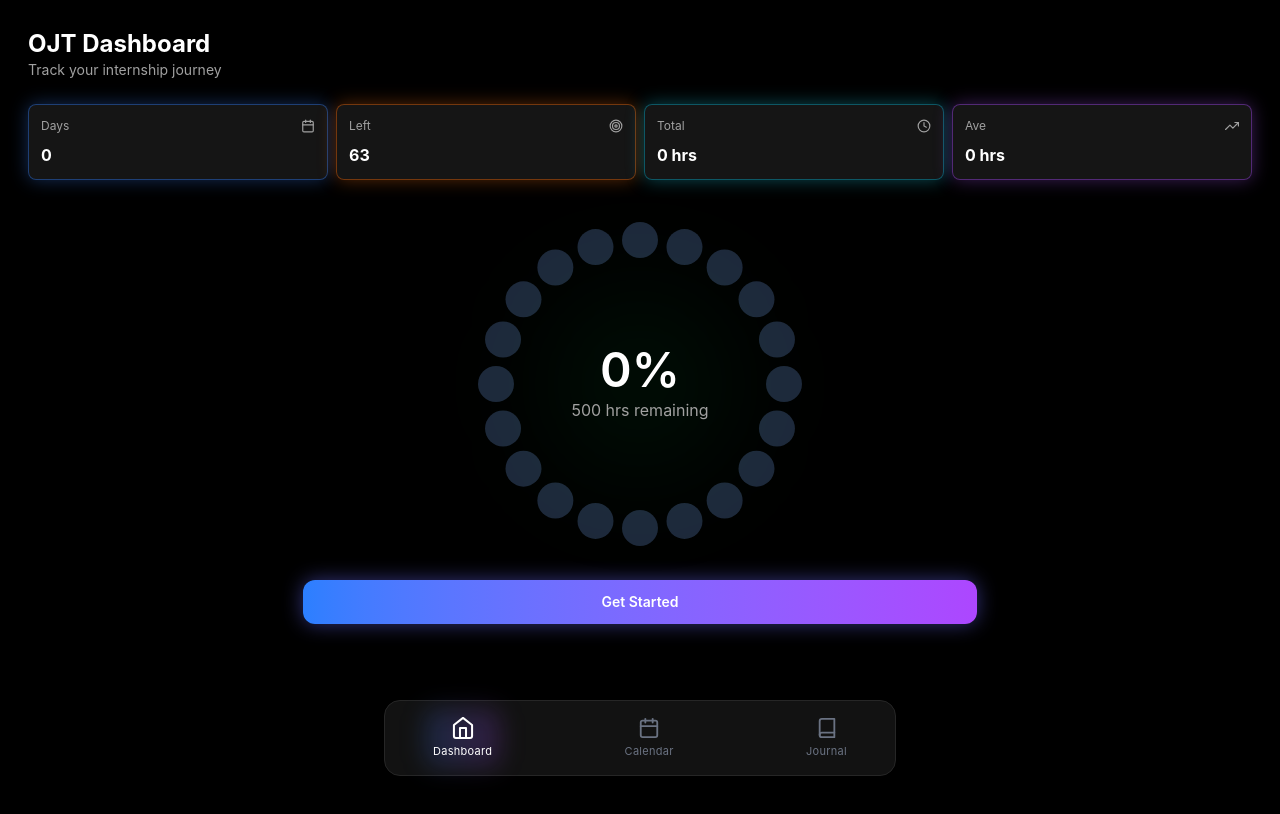
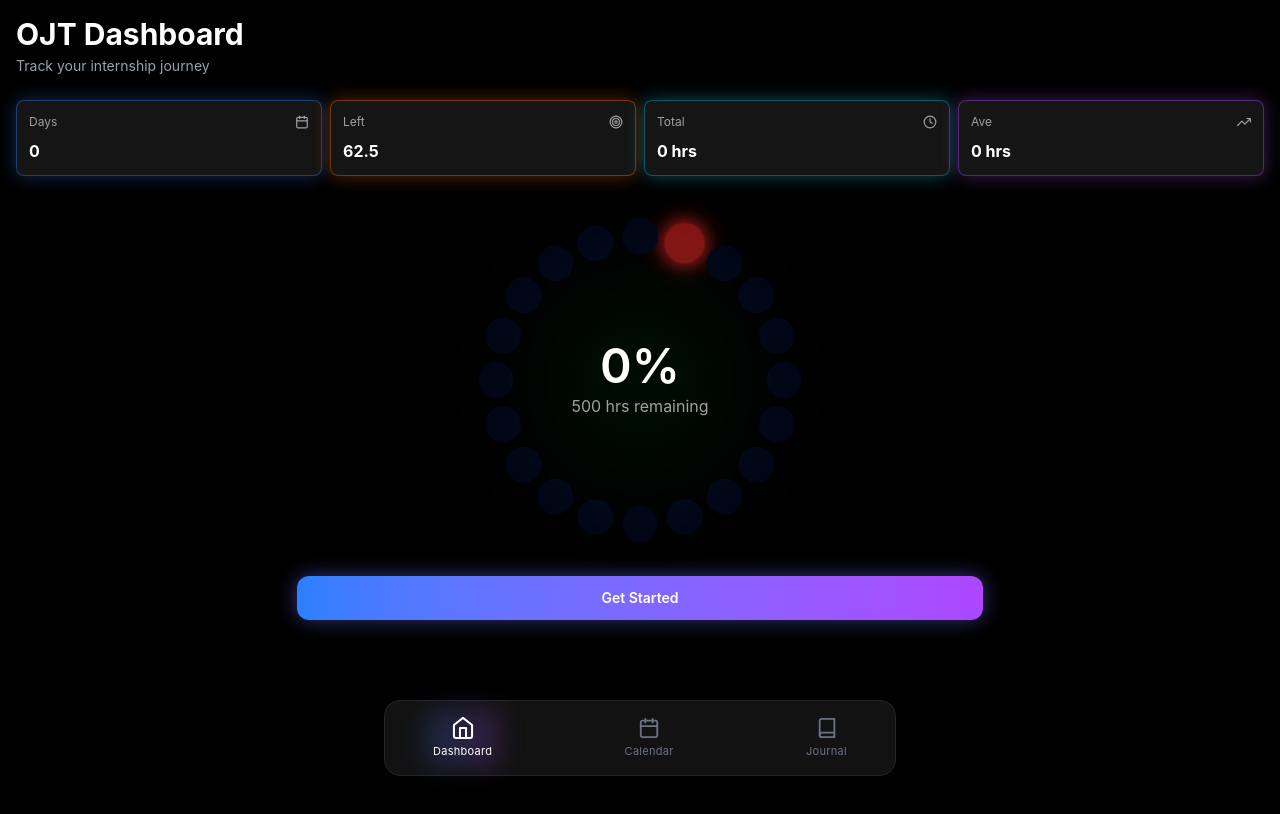
Before and after one commit to bri26-dev/ojt-tracker, a React (Vite) app: page / in a window 1280 px wide. Shown: the top 814 px of the page. Built offline with nearby package versions, Linux system fonts and the light colour scheme.

Commit message:
animation update

```diff
--- a/src/App.jsx
+++ b/src/App.jsx
@@ -1,4 +1,6 @@
 import { useState, useEffect } from "react";
+import { motion, AnimatePresence } from "framer-motion";
+
 import Sidebar from "./components/Sidebar";
 import Dashboard from "./components/Dashboard";
 import Journal from "./components/Journal";
@@ -6,22 +8,46 @@ import CalendarTracker from "./components/CalendarTracker";
 import Toast from "./components/Toast";
 import { calculateHours } from "./utils/calculateHours";
 
+/* ================= PAGE ORDER ================= */
+const pageOrder = ["dashboard", "calendar", "journal"];
+
+/* ================= ANIMATION ================= */
+const variants = {
+  initial: (direction) => ({
+    x: direction > 0 ? 100 : -100,
+    opacity: 0,
+  }),
+  animate: {
+    x: 0,
+    opacity: 1,
+  },
+  exit: (direction) => ({
+    x: direction > 0 ? -100 : 100,
+    opacity: 0,
+  }),
+};
+
+const transition = {
+  duration: 0.3,
+  ease: [0.25, 0.8, 0.25, 1],
+};
+
 function App() {
+  const [showJournalFab, setShowJournalFab] = useState(false);
+
   const [entries, setEntries] = useState(() => {
     const saved = localStorage.getItem("ojtEntries");
     return saved ? JSON.parse(saved) : [];
   });
 
   const [activePage, setActivePage] = useState("dashboard");
+  const [direction, setDirection] = useState(0);
 
   const [toast, setToast] = useState(null);
 
   const showToast = (message, type = "success") => {
     setToast({ message, type });
-
-    setTimeout(() => {
-      setToast(null);
-    }, 3000);
+    setTimeout(() => setToast(null), 3000);
   };
 
   useEffect(() => {
@@ -36,19 +62,49 @@ function App() {
   const remainingHours = 500 - totalHours;
   const progressPercent = (totalHours / 500) * 100;
 
+  /* 🔥 FIXED PAGE CHANGE */
+  const handlePageChange = (newPage) => {
+    const currentIndex = pageOrder.indexOf(activePage);
+    const newIndex = pageOrder.indexOf(newPage);
+
+    // 👉 If leaving Journal, hide FAB FIRST
+    if (activePage === "journal" && newPage !== "journal") {
+      setShowJournalFab(false);
+
+      setTimeout(() => {
+        setDirection(newIndex > currentIndex ? 1 : -1);
+        setActivePage(newPage);
+      }, 120); // delay BEFORE slide-out
+
+      return;
+    }
+
+    setDirection(newIndex > currentIndex ? 1 : -1);
+    setActivePage(newPage);
+  };
+
   return (
     <div className="min-h-screen bg-black text-white flex flex-col">
-      {/* TOAST */}
       {toast && <Toast message={toast.message} type={toast.type} />}
 
       <div className="flex-1 overflow-y-auto p-4 pb-24">
+        <AnimatePresence mode="wait" custom={direction}>
+          <motion.div
+            key={activePage}
+            custom={direction}
+            variants={variants}
+            initial="initial"
+            animate="animate"
+            exit="exit"
+            transition={transition}
+          >
             {activePage === "dashboard" && (
               <Dashboard
-            entries={entries} // MUST BE HERE
+                entries={entries}
                 totalHours={totalHours}
                 remainingHours={remainingHours}
                 progressPercent={progressPercent}
-            setActivePage={setActivePage}
+                setActivePage={handlePageChange}
               />
             )}
 
@@ -57,13 +113,18 @@ function App() {
                 entries={entries}
                 setEntries={setEntries}
                 showToast={showToast}
+                isActive={activePage === "journal"}
+                showFab={showJournalFab}
+                setShowFab={setShowJournalFab}
               />
             )}
 
             {activePage === "calendar" && <CalendarTracker entries={entries} />}
+          </motion.div>
+        </AnimatePresence>
       </div>
 
-      <Sidebar activePage={activePage} setActivePage={setActivePage} />
+      <Sidebar activePage={activePage} setActivePage={handlePageChange} />
     </div>
   );
 }
--- a/src/components/Dashboard.jsx
+++ b/src/components/Dashboard.jsx
@@ -1,4 +1,5 @@
 import { FiCalendar, FiClock, FiTrendingUp, FiTarget } from "react-icons/fi";
+import { useEffect, useState } from "react";
 
 function Dashboard({
   entries = [],
@@ -7,23 +8,21 @@ function Dashboard({
   progressPercent = 0,
   setActivePage,
 }) {
-  const GOAL_DAYS = 62.5; // 🔥 500 / 8
+  /* ================= CONSTANTS ================= */
+  const TOTAL_GOAL_HOURS = 500;
+  const HOURS_PER_DAY = 8;
 
-  /* 🔥 DAYS LOGGED */
   const completedDays = new Set(
     entries
       .filter((e) => e && typeof e.date === "string" && e.date.length > 0)
       .map((e) => e.date),
   ).size;
 
-  /* 🔥 AVERAGE */
   const avgHours = completedDays > 0 ? totalHours / completedDays : 0;
-
-  /* 🔥 DAYS LEFT BASED ON GOAL */
-  const remainingDays = Math.max(Math.ceil(GOAL_DAYS - completedDays), 0);
-
+  const remainingDays = Math.max(remainingHours / HOURS_PER_DAY, 0);
   const isNew = entries.length === 0;
 
+  /* ================= STATS ================= */
   const stats = [
     {
       label: "Days",
@@ -33,44 +32,66 @@ function Dashboard({
     },
     {
       label: "Left",
-      value: `${Number(remainingDays.toFixed(1)).toString()}`,
+      value: `${Number(remainingDays.toFixed(1))}`,
       icon: <FiTarget size={14} />,
       glow: "shadow-[0_0_18px_rgba(249,115,22,0.35)] border-orange-500/40",
     },
     {
       label: "Total",
-      value: `${Number(totalHours.toFixed(1)).toString()} hrs`,
+      value: `${Number(totalHours.toFixed(1))} hrs`,
       icon: <FiClock size={14} />,
       glow: "shadow-[0_0_18px_rgba(34,211,238,0.35)] border-cyan-500/40",
     },
     {
       label: "Ave",
-      value: `${Number(avgHours.toFixed(1)).toString()} hrs`,
+      value: `${Number(avgHours.toFixed(1))} hrs`,
       icon: <FiTrendingUp size={14} />,
       glow: "shadow-[0_0_18px_rgba(168,85,247,0.35)] border-purple-500/40",
     },
   ];
 
-  /* 🔥 STATIC COLOR */
-  const getDotColor = (index) => {
-    const ratio = index / 19;
+  /* ================= COLOR ================= */
+  const getDotColor = (index, boost = 0) => {
+    let baseHue;
 
-    if (progressPercent < 25) return `hsl(0 85% ${22 + ratio * 28}%)`;
-    if (progressPercent < 50) return `hsl(28 95% ${28 + ratio * 25}%)`;
-    if (progressPercent < 75) return `hsl(90 80% ${28 + ratio * 25}%)`;
-    if (progressPercent < 100) return `hsl(142 75% ${28 + ratio * 25}%)`;
+    if (progressPercent < 25) baseHue = 0;
+    else if (progressPercent < 50) baseHue = 28;
+    else if (progressPercent < 75) baseHue = 90;
+    else if (progressPercent < 100) baseHue = 142;
+    else baseHue = 210;
 
-    return `hsl(210 90% ${30 + ratio * 25}%)`;
+    const section = Math.floor(index / 5);
+    const local = (index % 5) / 4;
+
+    const baseLightness = [26, 30, 34, 38];
+    const baseSaturation = [70, 78, 86, 94];
+
+    const lightness = baseLightness[section] + local * 4 + boost * 6;
+    const saturation = baseSaturation[section] + local * 4 + boost * 4;
+
+    return `hsl(${baseHue} ${saturation}% ${lightness}%)`;
   };
 
-  const filledCount = Math.round((progressPercent / 100) * 20);
+  /* ================= PROGRESS ================= */
+  const filledCount = Math.max(1, Math.round((progressPercent / 100) * 20));
+
+  /* ================= SNAKE ANIMATION ================= */
+  const [pulseIndex, setPulseIndex] = useState(0);
+
+  useEffect(() => {
+    const interval = setInterval(() => {
+      setPulseIndex((prev) => (prev + 1) % 20); // full loop always
+    }, 130); // speed
+
+    return () => clearInterval(interval);
+  }, []);
 
   return (
-    <div className="min-h-screen text-white p-3 space-y-6">
+    <div className="min-h-screen text-white space-y-6">
       {/* HEADER */}
       <div>
-        <h1 className="text-2xl font-bold">OJT Dashboard</h1>
-        <p className="text-neutral-400 text-sm">
+        <h2 className="text-3xl font-bold text-white">OJT Dashboard</h2>
+        <p className="text-gray-400 text-sm mt-1">
           Track your internship journey
         </p>
       </div>
@@ -86,7 +107,6 @@ function Dashboard({
               <p className="text-[12px] truncate">{card.label}</p>
               {card.icon}
             </div>
-
             <h3 className="text-base font-bold mt-2">{card.value}</h3>
           </div>
         ))}
@@ -103,25 +123,49 @@ function Dashboard({
               const angle = (i / 20) * 2 * Math.PI + offset;
 
               const radius = 80;
-
               const x = 110 + radius * Math.cos(angle);
               const y = 110 + radius * Math.sin(angle);
 
               const filled = i < filledCount;
+
+              /* 🔥 snake distance (one direction only) */
+              const distance = (pulseIndex - i + 20) % 20;
+
+              const trailLength = 6;
+
+              const isActive = filled;
+
+              let boost = 0;
+              let size = 10;
+              let glow = 0;
+
+              if (isActive && distance < trailLength) {
+                const t = 1 - distance / trailLength;
+                const eased = t * t;
+
+                boost = eased;
+                size = 10 + eased * 2;
+                glow = eased * 12;
+              }
+
+              const color = getDotColor(i, boost);
 
               return (
                 <circle
                   key={i}
                   cx={x}
                   cy={y}
-                  r="10"
+                  r={size}
                   style={{
-                    fill: filled ? getDotColor(i) : "#1e293b",
+                    fill: filled ? color : "#020617",
                     filter: filled
-                      ? "drop-shadow(0 0 10px rgba(255,255,255,0.15))"
+                      ? `
+    drop-shadow(0 0 ${1 + glow * 0.4}px ${color})
+    drop-shadow(0 0 ${2 + glow * 0.6}px ${color})
+  `
                       : "none",
+                    transition: isActive ? "all 0.25s ease-out" : "none",
                   }}
-                  className="transition-all duration-700"
                 />
               );
             })}
--- a/src/components/ProgressBar.jsx
+++ /dev/null
@@ -1,89 +0,0 @@
-import { useEffect, useState } from "react";
-
-function ProgressBar({ progress, totalHours, goalHours }) {
-  const size = 300;
-  const stroke = 20;
-  const radius = (size - stroke) / 2;
-  const circumference = 2 * Math.PI * radius;
-
-  const [animatedProgress, setAnimatedProgress] = useState(0);
-
-  useEffect(() => {
-    const timeout = setTimeout(() => {
-      setAnimatedProgress(progress);
-    }, 150);
-    return () => clearTimeout(timeout);
-  }, [progress]);
-
-  const safeProgress = Math.min(animatedProgress, 100);
-
-  const strokeDashoffset = circumference - (safeProgress / 100) * circumference;
-
-  const remaining = Math.max(goalHours - totalHours, 0);
-
-  const getColor = () => {
-    if (progress >= 100) return "#22c55e";
-    if (progress >= 70) return "#3b82f6";
-    if (progress >= 40) return "#f59e0b";
-    return "#ef4444";
-  };
-
-  return (
-    <div className="flex flex-col items-center space-y-6">
-      <div className="relative flex items-center justify-center">
-        {/* Soft Glow */}
-        <div
-          className="absolute rounded-full blur-2xl opacity-15"
-          style={{
-            width: size * 0.75,
-            height: size * 0.75,
-            backgroundColor: getColor(),
-          }}
-        />
-
-        <svg height={size} width={size} className="rotate-[-90deg]">
-          {/* Track */}
-          <circle
-            stroke="#1f2937"
-            fill="transparent"
-            strokeWidth={stroke}
-            r={radius}
-            cx={size / 2}
-            cy={size / 2}
-          />
-
-          {/* Progress */}
-          <circle
-            stroke={getColor()}
-            fill="transparent"
-            strokeWidth={stroke}
-            strokeDasharray={`${circumference} ${circumference}`}
-            style={{ strokeDashoffset }}
-            strokeLinecap="round"
-            r={radius}
-            cx={size / 2}
-            cy={size / 2}
-            className="transition-all duration-1000 ease-out"
-          />
-        </svg>
-
-        {/* Center Content */}
-        <div className="absolute flex flex-col items-center text-center">
-          <span className="text-4xl font-bold tracking-tight">
-            {safeProgress.toFixed(0)}%
-          </span>
-
-          <span className="text-m font-semibold text-neutral-400 mt-1">
-            {totalHours} / {goalHours} hours
-          </span>
-        </div>
-      </div>
-
-      <div className="text-lg font-semibold text-neutral-400">
-        {remaining} hours remaining
-      </div>
-    </div>
-  );
-}
-
-export default ProgressBar;
```
Also changed, not shown: src/components/Journal.jsx (+45 -11 lines). Lines whose indentation alone changed are shown as unchanged.
